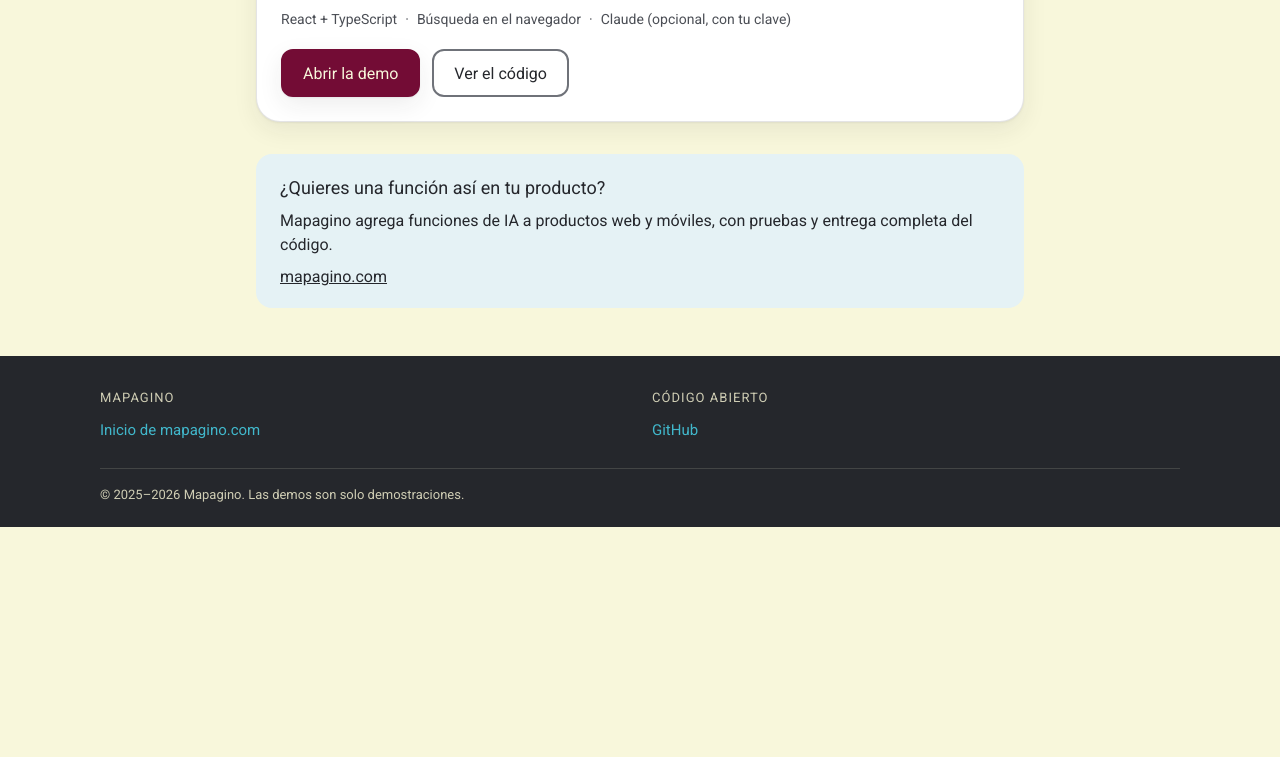
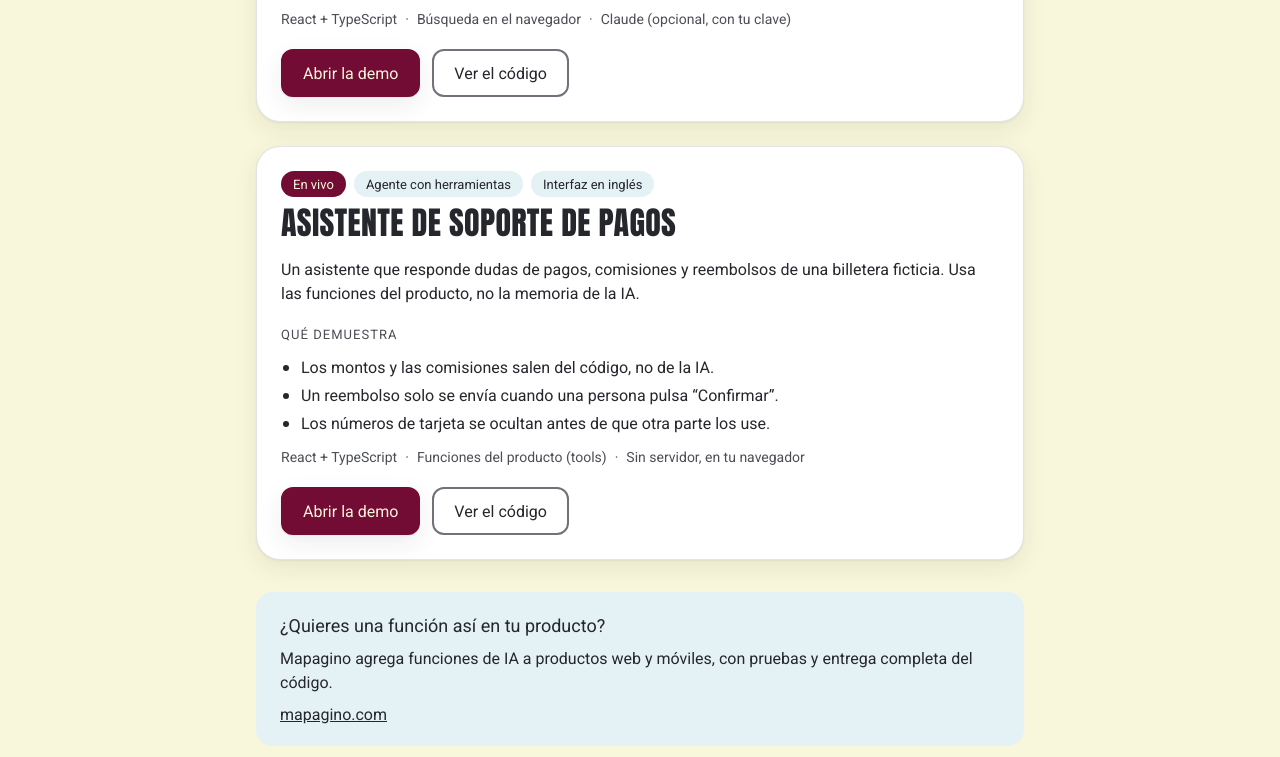
Before and after one commit to carrascomorigino/carrascomorigino.github.io, a plain HTML site: page index.html in a window 1280 px wide. Shown: the part 588-1345 px from the top of the page. Before the commit the page ends 1115 px from the top, so only its background shows below. Drawn offline with Linux system fonts and the light colour scheme.

Commit message:
feat(hub): add payments support assistant card (#4)
Co-authored-by: Claude Sonnet 5.5 <noreply@anthropic.com>

```diff
--- a/index.html
+++ b/index.html
@@ -94,6 +94,39 @@
             >
           </div>
         </article>
+
+        <article class="card demo-card" aria-labelledby="demo-payments">
+          <div class="demo-head">
+            <span class="tag tag-live">En vivo</span>
+            <span class="tag">Agente con herramientas</span>
+            <span class="tag">Interfaz en inglés</span>
+          </div>
+          <h3 id="demo-payments" class="headline">Asistente de soporte de pagos</h3>
+          <p>
+            Un asistente que responde dudas de pagos, comisiones y reembolsos de una billetera
+            ficticia. Usa las funciones del producto, no la memoria de la IA.
+          </p>
+          <h4 class="eyebrow">Qué demuestra</h4>
+          <ul class="proof-list">
+            <li>Los montos y las comisiones salen del código, no de la IA.</li>
+            <li>Un reembolso solo se envía cuando una persona pulsa “Confirmar”.</li>
+            <li>Los números de tarjeta se ocultan antes de que otra parte los use.</li>
+          </ul>
+          <ul class="stack" aria-label="Tecnología">
+            <li>React + TypeScript</li>
+            <li>Funciones del producto (tools)</li>
+            <li>Sin servidor, en tu navegador</li>
+          </ul>
+          <div class="demo-actions">
+            <a class="button button-primary" href="./payments-support-agent/">Abrir la demo</a>
+            <a
+              class="button button-secondary"
+              href="https://github.com/carrascomorigino/payments-support-agent"
+              rel="noopener noreferrer"
+              >Ver el código</a
+            >
+          </div>
+        </article>
       </section>
 
       <section class="note hub-cta" aria-labelledby="cta-title">
```
